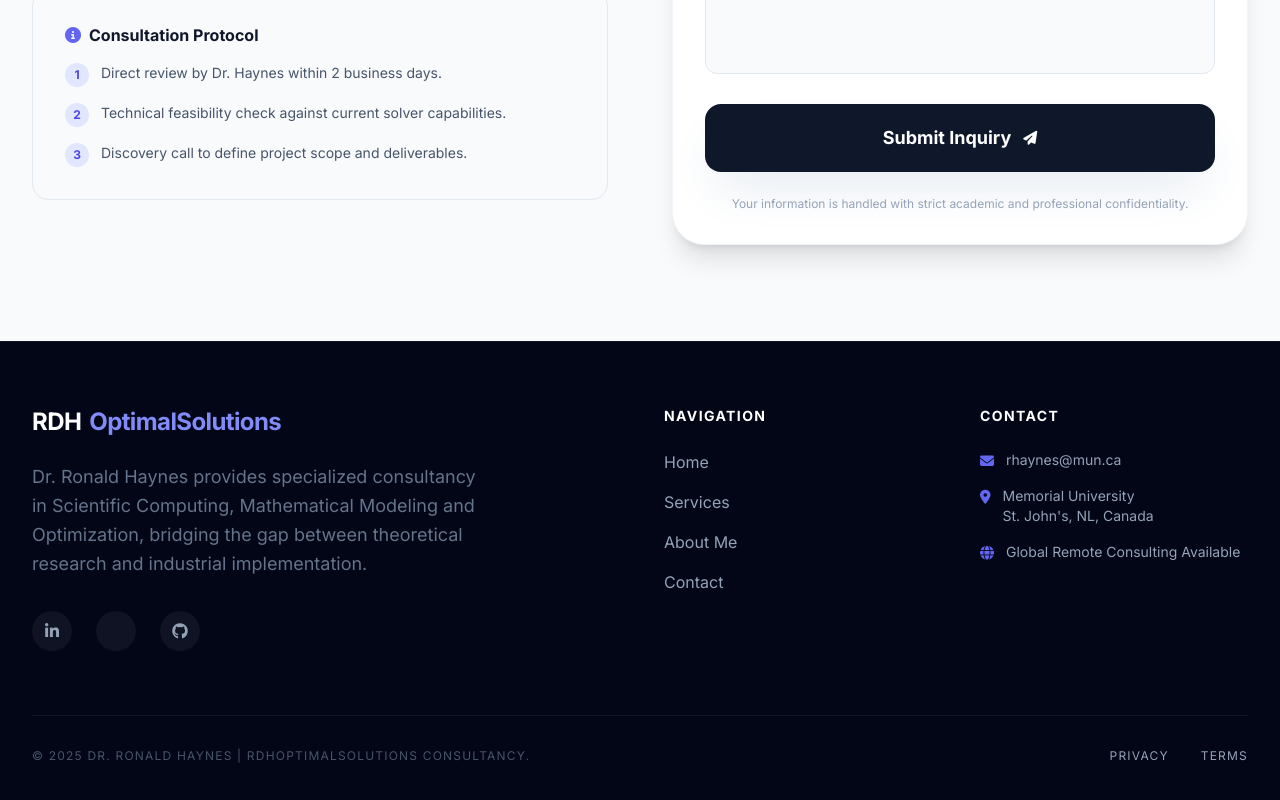
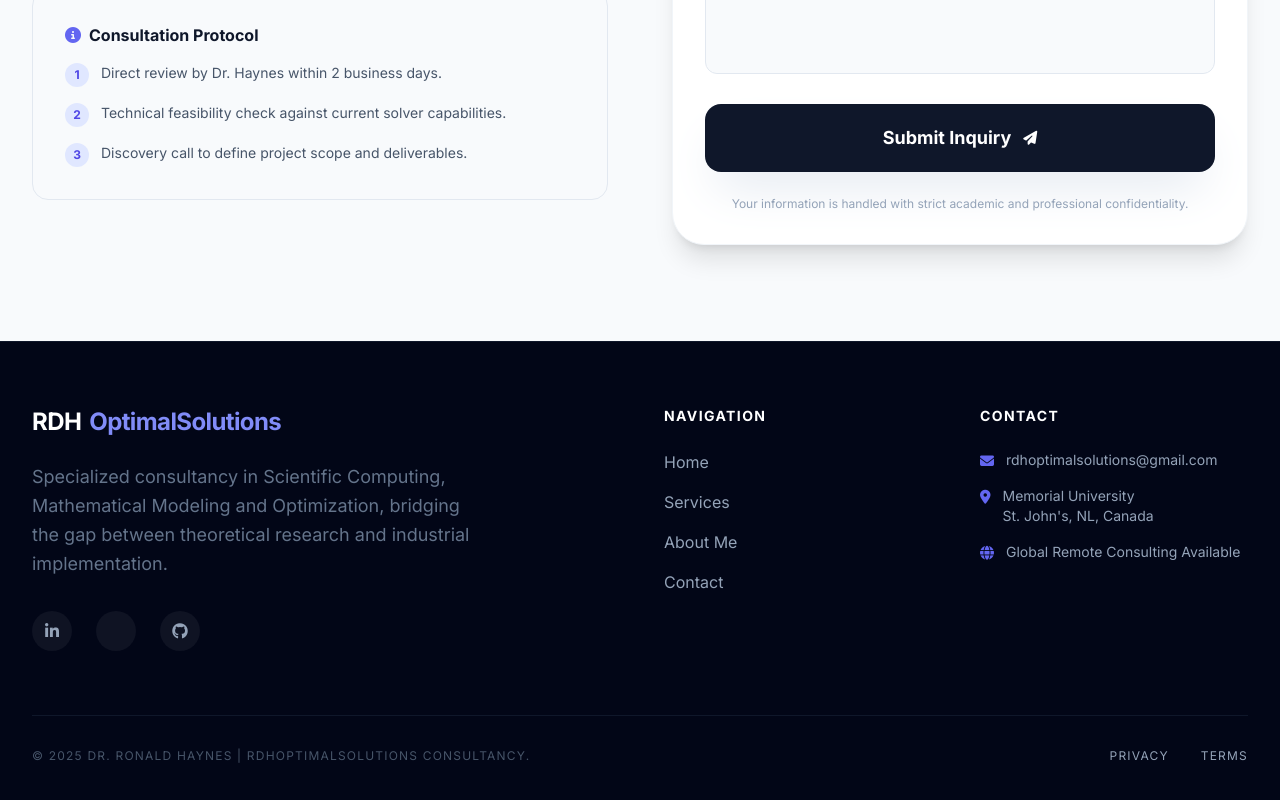
Before and after one commit to rhaynes74/OptimaSolutions, a React (Vite) app: page / in a window 1280 px wide. Shown: the part 5028-5828 px from the top of the page. Built offline with nearby package versions, Linux system fonts and the light colour scheme.

Commit message:
Modify consultancy details and contact email
Updated consultancy description and contact email in Footer component.

```diff
--- a/components/Footer.tsx
+++ b/components/Footer.tsx
@@ -11,7 +11,7 @@ const Footer: React.FC = () => {
               RDH<span className="text-indigo-400">OptimalSolutions</span>
             </span>
             <p className="mt-6 max-w-md text-slate-500 text-lg leading-relaxed">
-              Dr. Ronald Haynes provides specialized consultancy in Scientific Computing, Mathematical Modeling and Optimization,  bridging the gap between theoretical research and industrial implementation.
+              Specialized consultancy in Scientific Computing, Mathematical Modeling and Optimization,  bridging the gap between theoretical research and industrial implementation.
             </p>
             <div className="flex gap-6 mt-8">
               <a href="#" className="w-10 h-10 rounded-full bg-white/5 flex items-center justify-center hover:bg-indigo-600 hover:text-white transition-all"><i className="fab fa-linkedin-in"></i></a>
@@ -35,7 +35,7 @@ const Footer: React.FC = () => {
             <ul className="space-y-4 text-sm">
               <li className="flex items-start gap-3">
                 <i className="fas fa-envelope text-indigo-500 mt-1"></i>
-                <span>rhaynes@mun.ca</span>
+                <span>rdhoptimalsolutions@gmail.com</span>
               </li>
               <li className="flex items-start gap-3">
                 <i className="fas fa-map-marker-alt text-indigo-500 mt-1"></i>
```
